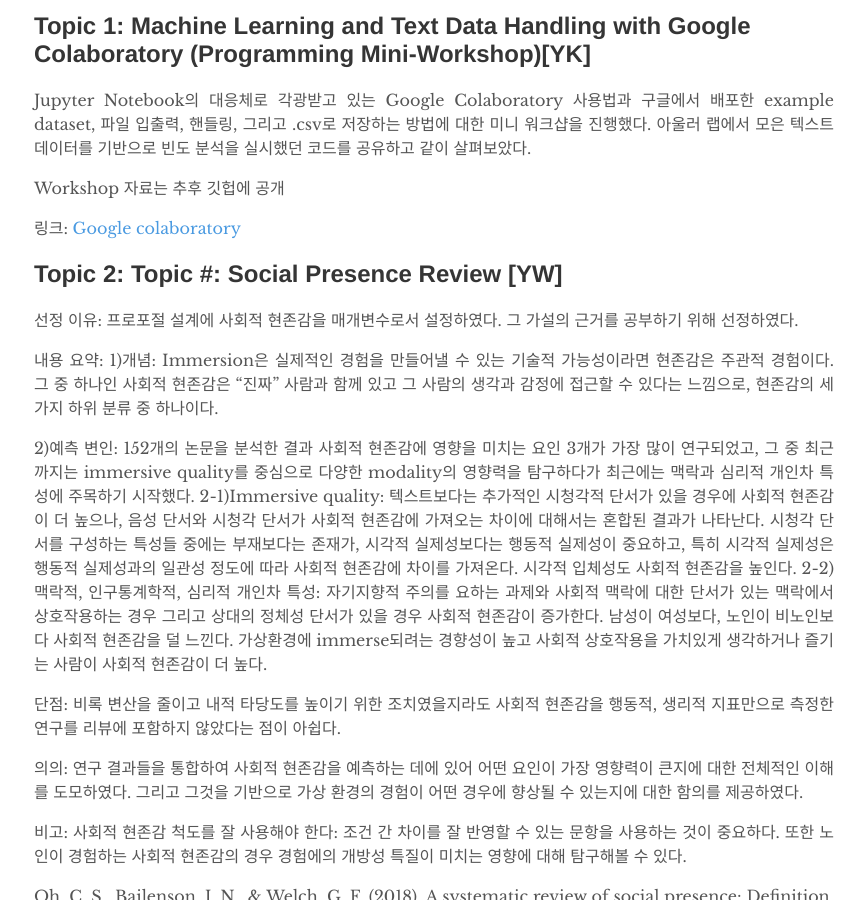
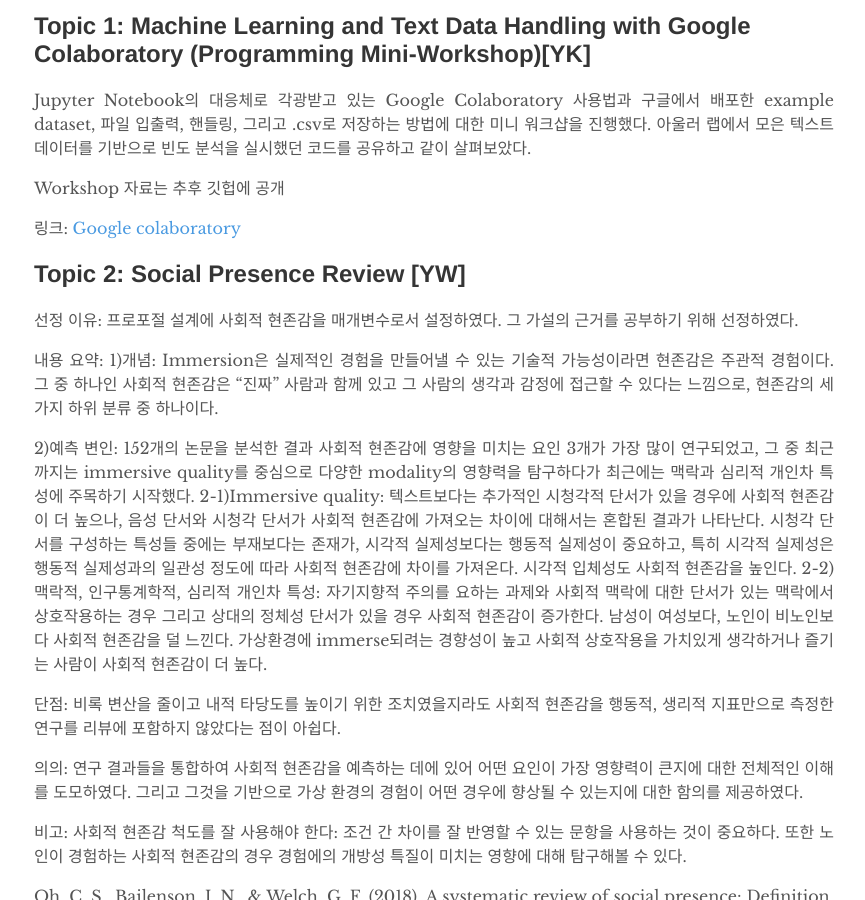
Before and after one commit to humanfactorspsych/blog, a Jekyll site: the page built from _posts/2020-06-04-study.md, in a window 1280 px wide and 900 px high, scrolled down 503 px. Shown: the whole window, without its empty margins (206-1071 px from the left). Built offline with Jekyll 4.4.1, drawn with Linux system fonts in a browser that asks for light colours.

Commit message:
Update 2020-06-04-study.md

```diff
--- a/_posts/2020-06-04-study.md
+++ b/_posts/2020-06-04-study.md
@@ -22,7 +22,7 @@ Workshop 자료는 추후 깃헙에 공개
 
 
 
-## Topic 2: Topic #: Social Presence Review [YW]
+## Topic 2: Social Presence Review [YW]
 
 선정 이유: 프로포절 설계에 사회적 현존감을 매개변수로서 설정하였다. 그 가설의 근거를 공부하기 위해 선정하였다.
 
```
